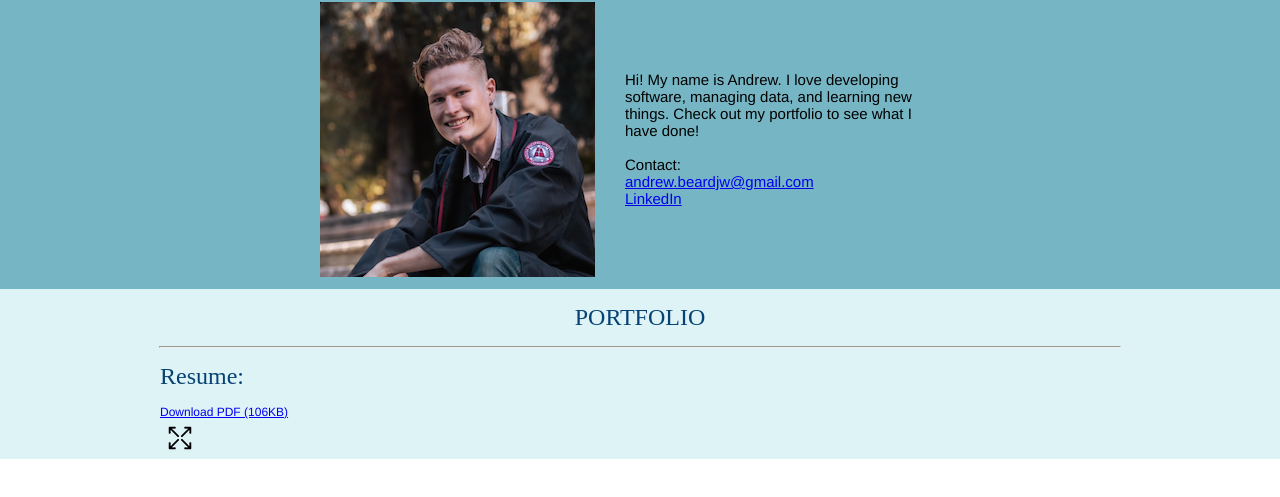
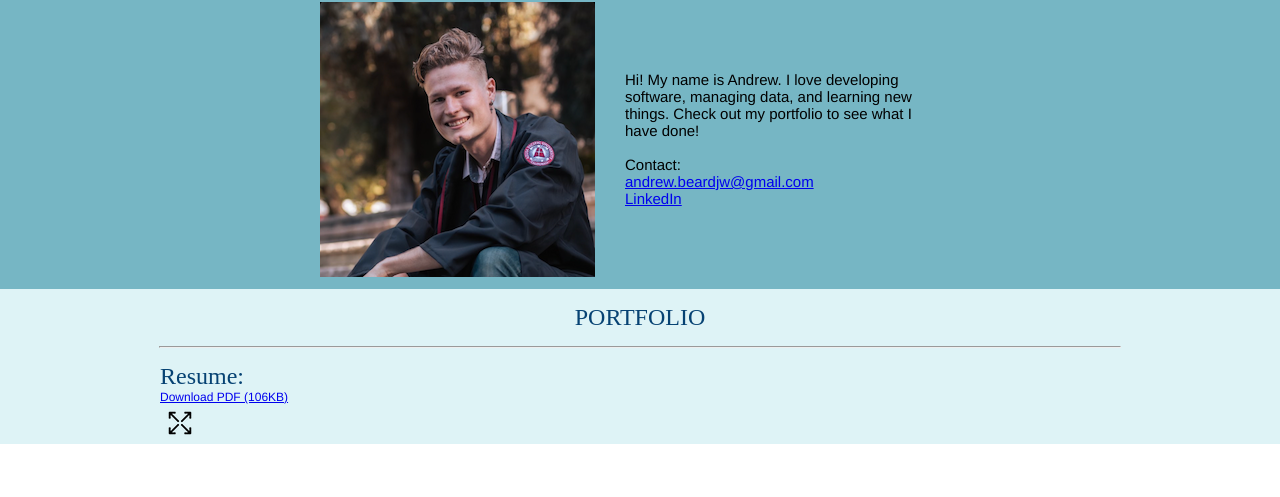
Before and after one commit to ajwbeard/website, a plain HTML site: page index.html in a window 1280 px wide. Shown: the part 61-558 px from the top of the page. Drawn offline with Linux system fonts and the light colour scheme.

Commit message:
removed padding under resume header

```diff
--- a/index.css
+++ b/index.css
@@ -95,7 +95,7 @@ h2 {
   font-family: "Big Caslon", "Times New Roman", Times, serif;
   font-weight: normal;
   color: #064273;
-  padding: 15px 0px;
+  padding: 15px 0px 0px 0px;
 }
 
 hr {
```
